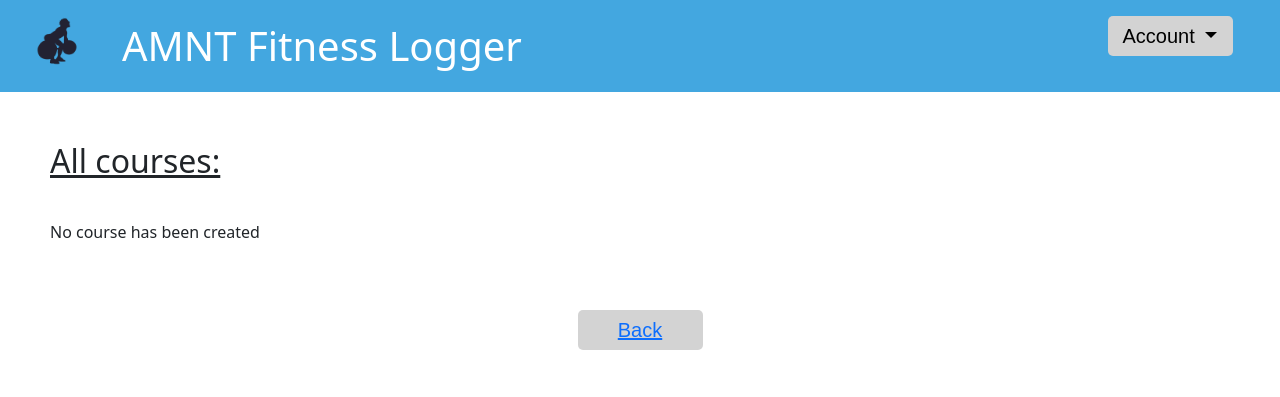
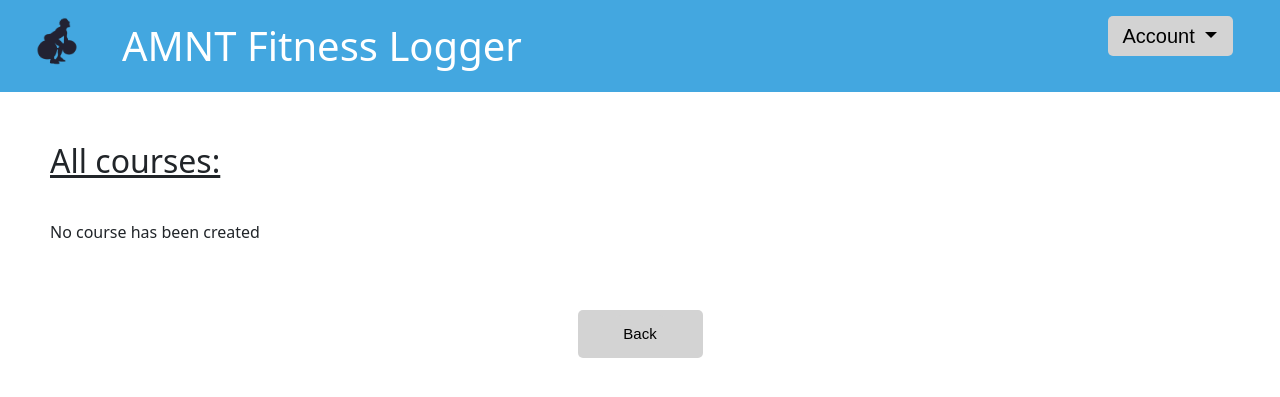
Before and after one commit to nichS21/FitnessLogger, a PHP site: page /showCourse.php in a window 1280 px wide. Shown: the top 397 px of the page. Run offline with PHP 8.4, Linux system fonts and the light colour scheme; data that the repository does not hold is empty; some libraries are stand-ins or nearby versions.

Commit message:
merge main branch

```diff
--- a/loggingPage.php
+++ b/loggingPage.php
@@ -6,8 +6,8 @@
     <meta name="viewport" content="width=device-width, initial-scale=1">
     <title> Workout Logging </title>
     <?php
-        include_once("scriptsPHP\util.php");
-        include_once("scriptsPHP\logging.php");
+        include_once("scriptsPHP/util.php");
+        include_once("scriptsPHP/logging.php");
         neededImports();
 
         $func = "no log";                       //default to no log, must select a date
--- a/script.js
+++ /dev/null
@@ -1,6 +0,0 @@
-const progressBar = document.getElementsByClassName('progress-bar')[0]
-setInterval(() => {
-    const computedStyle = getComputedStyle(progressBar)
-    const width = parseFloat(computedStyle.getPropertyValue('--width')) || 0
-    progressBar.style.setProperty('--width', width + .1)
-}, 5);
--- a/showCourse.php
+++ b/showCourse.php
@@ -19,8 +19,6 @@ $uid = 2;
     <meta charset="UTF-8">
     <title>AMNT Fitness Logger</title>
     <link rel="stylesheet" href="css/dashboard.css">
-    <!-- <script src="script.js"></script> -->
-    <script src='https://kit.fontawesome.com/a076d05399.js' crossorigin='anonymous'></script>
 </head>
 
 <body>
@@ -42,7 +40,7 @@ $uid = 2;
         <section class="actions">
             <div class="buttons">
                 <button class="acctBtn mx-auto d-block" type="button" aria-expanded="false">
-                    <a href='/dashboard.php'>Back</a>
+                    <a class="gnrlBtn" href="dashboard.php">Back</a>
                 </button>
             </div>
         </section>
```
Also changed, not shown: dashboard.php (+3 -4 lines).
